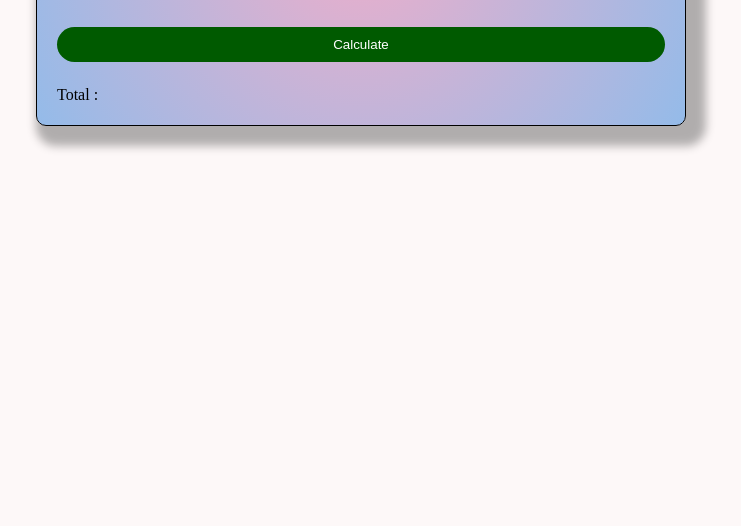
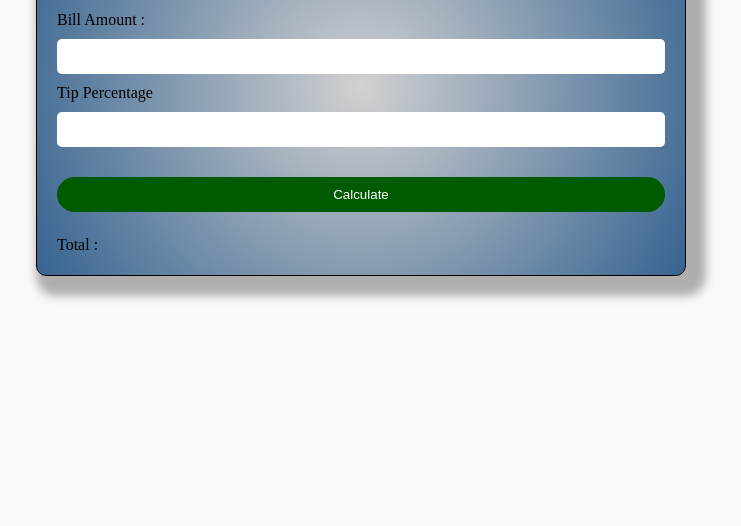
Before and after one commit to genze121/Tip-Calculator, a plain HTML site: page index.html in a window 1280 px wide. Shown: the part 352-878 px from the top of the page, without its empty margins (279-1020 px from the left). Before the commit the page ends 800 px from the top, so only its background shows below. Drawn offline with Linux system fonts and the light colour scheme.

Commit message:
Css changes

```diff
--- a/style.css
+++ b/style.css
@@ -7,12 +7,12 @@ body {
 }
 
 .container {
-    background: radial-gradient(circle, rgba(238,174,202,1) 0%, rgba(148,187,233,1) 100%);
+    background: radial-gradient(circle, rgb(209, 209, 209) 0%, rgb(54, 99, 144) 100%);
     border: 1px solid #000;
     padding: 20px;
     border-radius: 10px;
     max-width: 650px;
-    margin: 100px auto;
+    margin: 250px auto;
     box-shadow: 10px 10px 10px 10px rgba(0, 0, 0, 0.3);
 }
 
```
